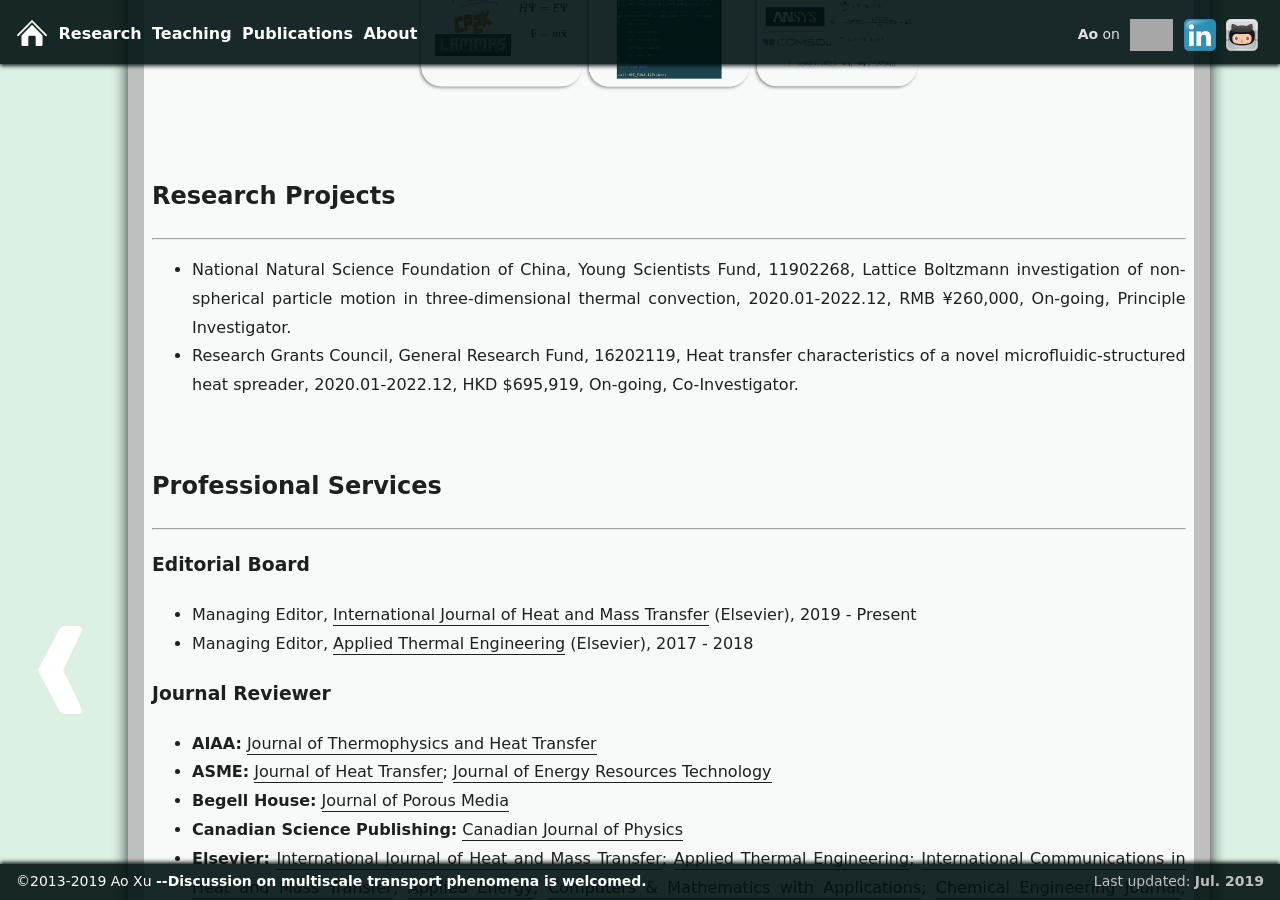
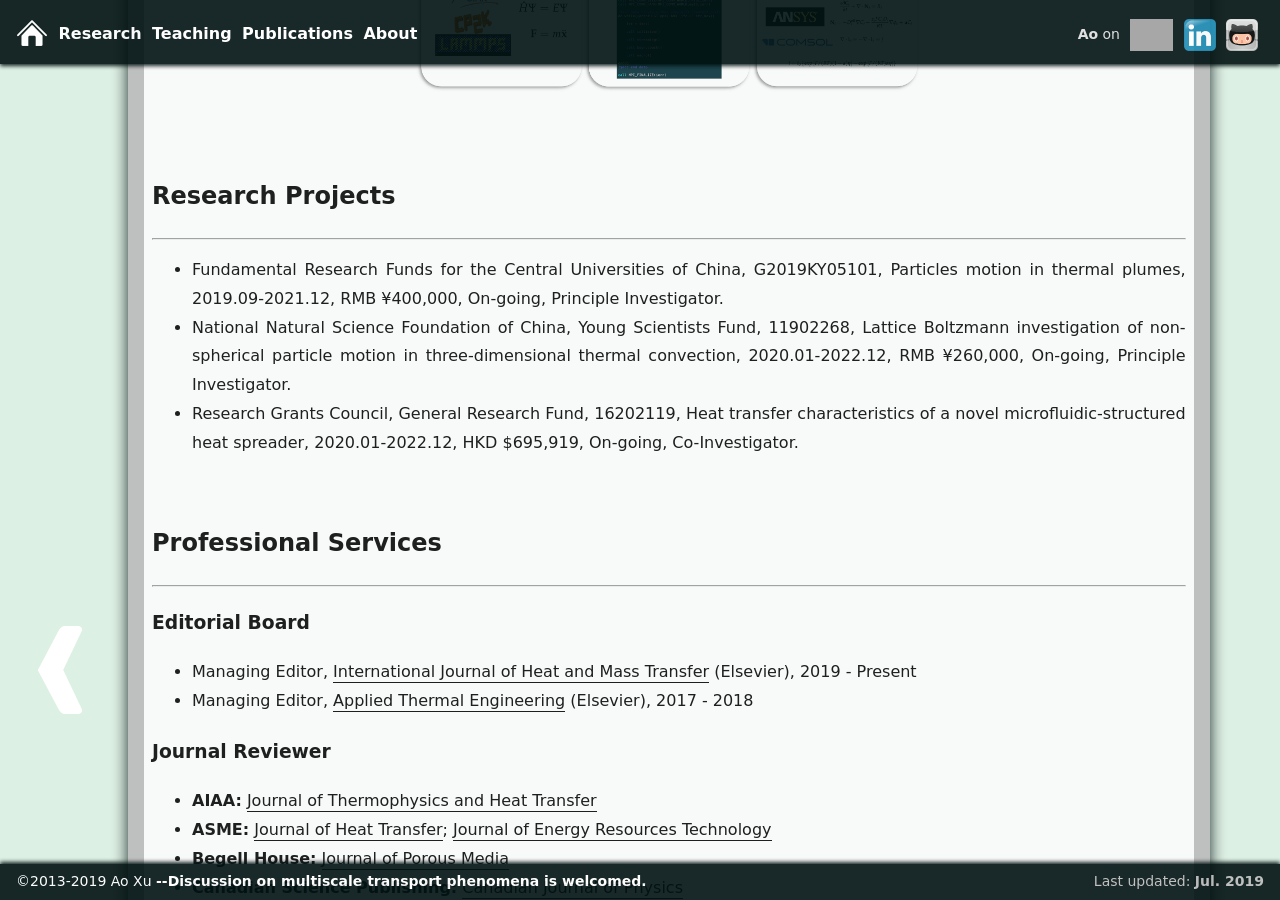
Before and after one commit to xuaoxiqi/xuaoxiqi.github.io, a Jekyll site: the page built from research.html, in a window 1280 px wide and 900 px high, scrolled down 1116 px. Built offline with Jekyll 4.4.1, drawn with Linux system fonts in a browser that asks for light colours; some web fonts are replaced; grey boxes are pictures that could not be loaded.

Commit message:
add funding

```diff
--- a/research.html
+++ b/research.html
@@ -46,6 +46,7 @@ title: Research
     <h2>Research Projects</h2>
     <hr/>
     <ul>
+        <li>Fundamental Research Funds for the Central Universities of China, G2019KY05101, Particles motion in thermal plumes, 2019.09-2021.12, RMB &yen400,000, On-going, Principle Investigator.</li>
         <li>National Natural Science Foundation of China, Young Scientists Fund, 11902268, Lattice Boltzmann investigation of non-spherical particle motion in three-dimensional thermal convection, 2020.01-2022.12, RMB &yen260,000, On-going, Principle Investigator.</li>
         <li>Research Grants Council, General Research Fund, 16202119, Heat transfer characteristics of a novel microfluidic-structured heat spreader, 2020.01-2022.12, HKD $695,919, On-going, Co-Investigator.</li>
     </ul>
```
